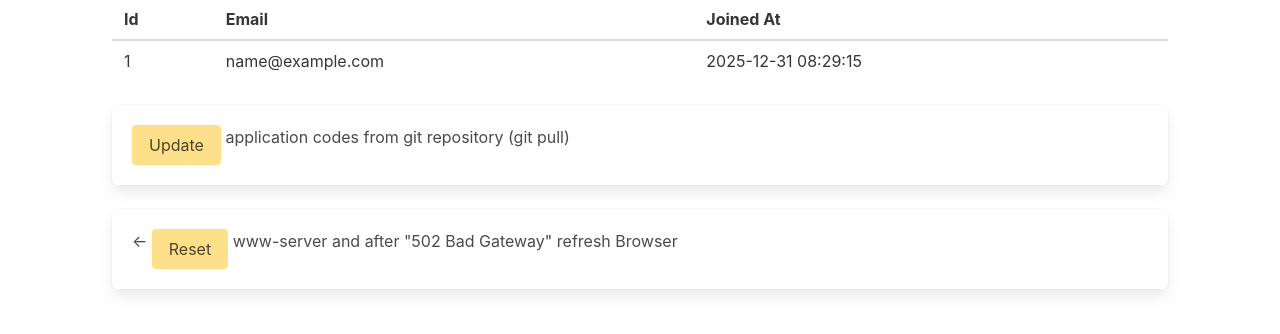
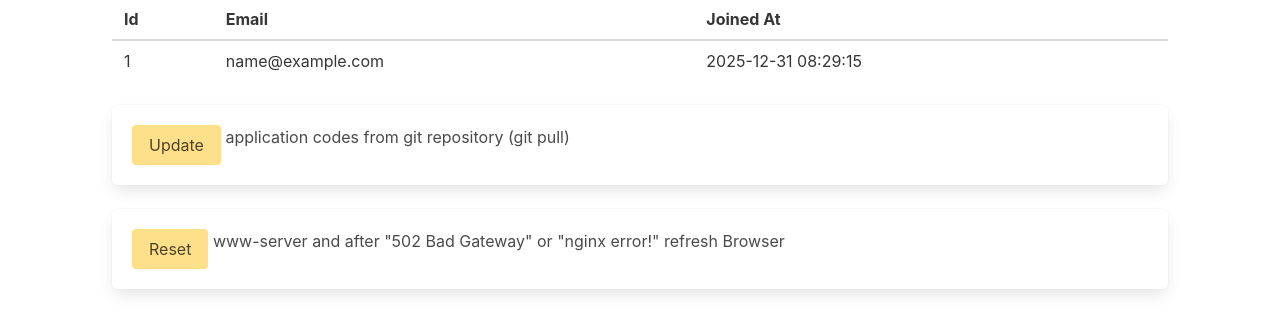
Before and after one commit to FinnishNationalGallery/mediahillo_ng, a Flask app: page /auth/list_users/ in a window 1280 px wide. Shown: the part 185-519 px from the top of the page. Run offline with Flask 3, Linux system fonts and the light colour scheme; the visitor is signed in with stand-in values (Sample User, id 1); data comes from the database, SQL or seed files in the repository; parts of the project's set-up code (start-up, migrations or seed data) failed here and were passed over; some libraries are stand-ins or nearby versions.

Commit message:
Update login_list_users.html

```diff
--- a/templates/login_list_users.html
+++ b/templates/login_list_users.html
@@ -33,7 +33,7 @@
         </div>
         <div class="box">
             <form method="post" action="{{ url_for('sip.restart_gunicorn') }}">
-                &larr; <button type="submit" class="button is-warning">Reset</button> www-server and after "502 Bad Gateway" refresh Browser
+                <button type="submit" class="button is-warning">Reset</button> www-server and after "502 Bad Gateway" or "nginx error!" refresh Browser
             </form>
         </div>
     </div>
```
